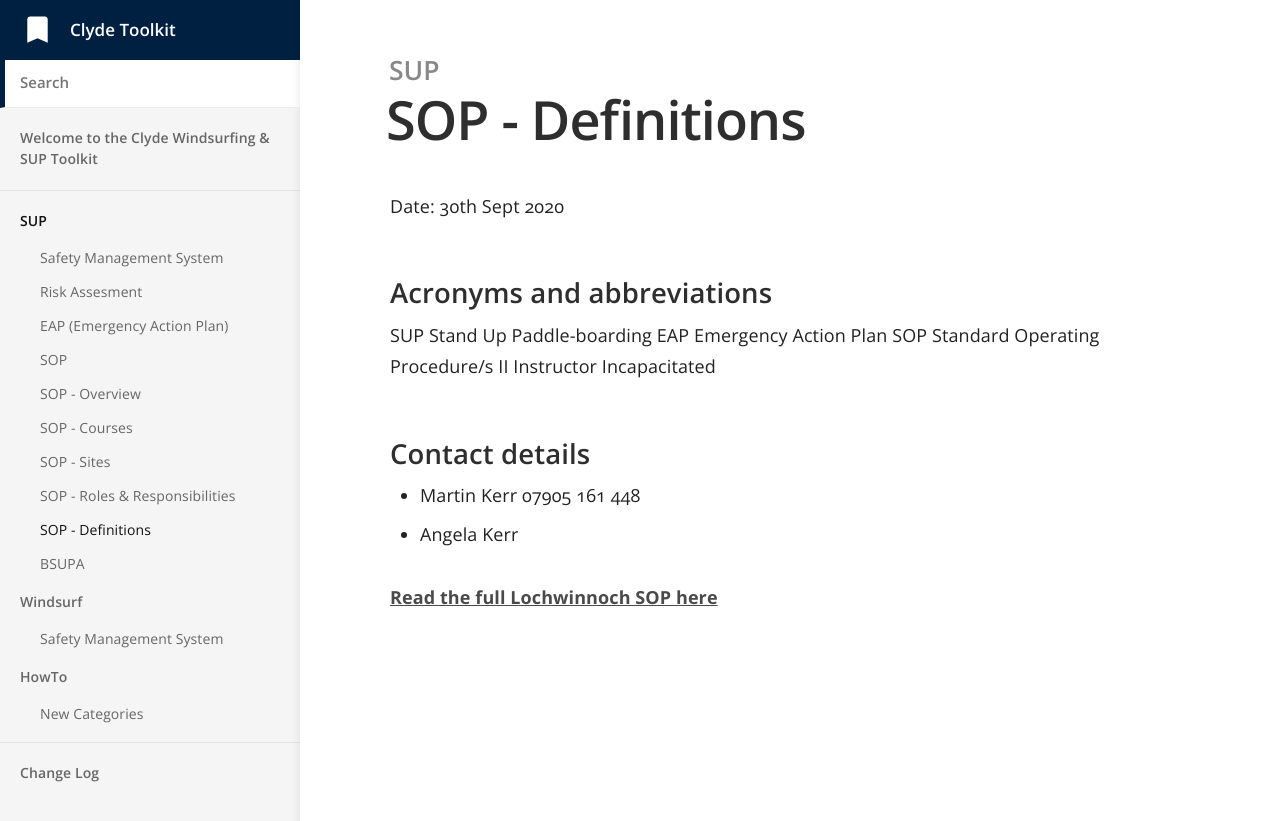
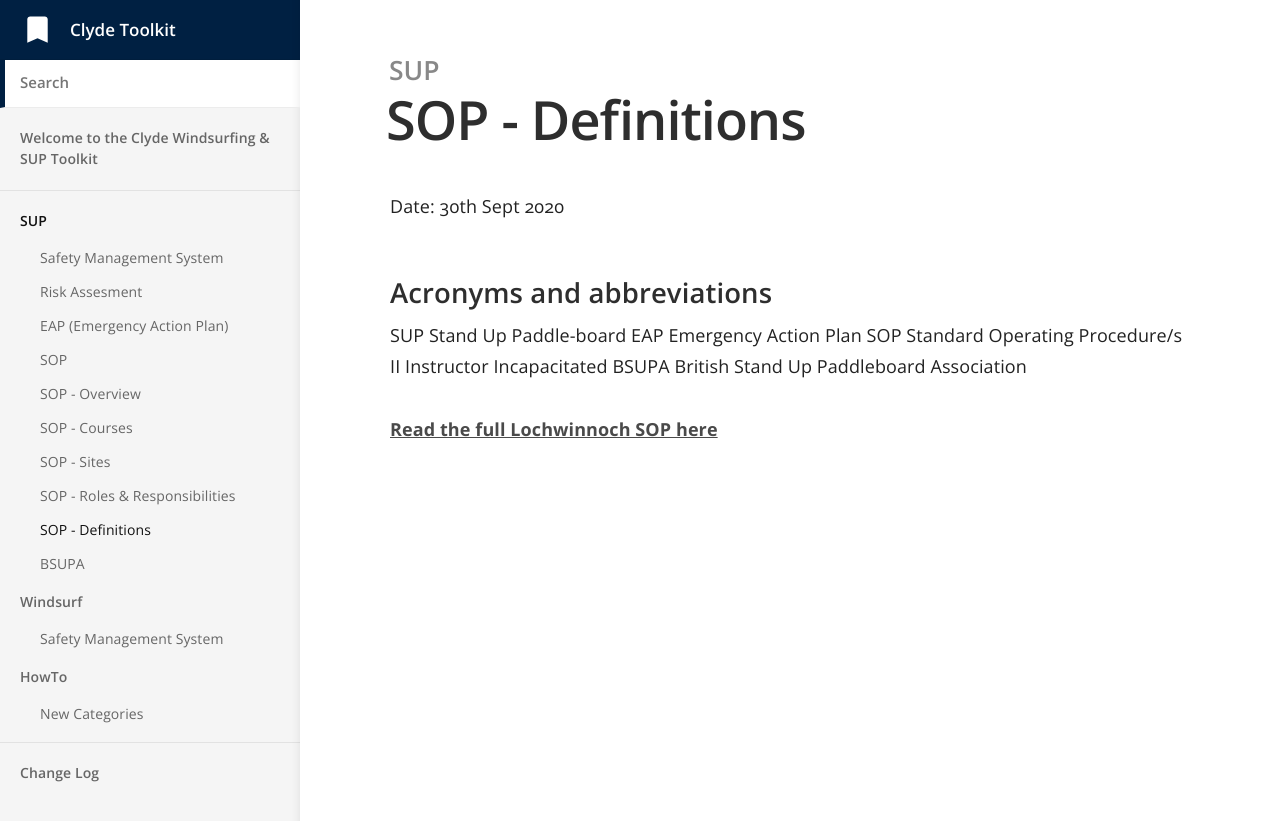
Before and after one commit to numbat70/clyde, a Jekyll site: the page built from _docs/Content/12-SUP_SOP_Definitions.md, in a window 1280 px wide. Shown: the top 821 px of the page. Built offline with Jekyll 4.4.1, drawn with Linux system fonts in a browser that asks for light colours.

Commit message:
Update 12-SUP_SOP_Definitions.md
mk

```diff
--- a/_docs/Content/12-SUP_SOP_Definitions.md
+++ b/_docs/Content/12-SUP_SOP_Definitions.md
@@ -7,15 +7,10 @@ Date: 30th Sept 2020
 
 ## Acronyms and abbreviations
 
-SUP Stand Up Paddle-boarding
+SUP Stand Up Paddle-board
 EAP Emergency Action Plan
 SOP Standard Operating Procedure/s
 II  Instructor Incapacitated
-
-
-
-## Contact details
-- Martin Kerr 07905 161 448
-- Angela Kerr
+BSUPA British Stand Up Paddleboard Association
 
 **[Read the full Lochwinnoch SOP here](/clyde/files/SOP.pdf)**
```
